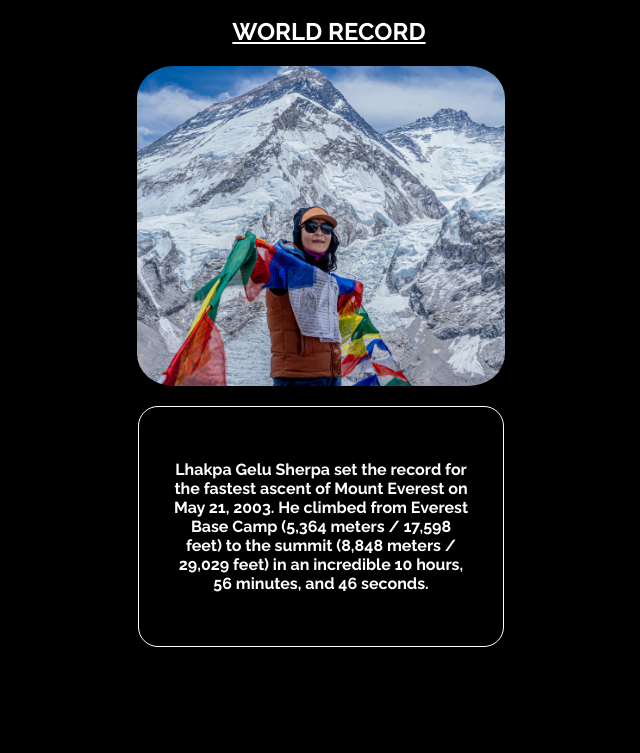
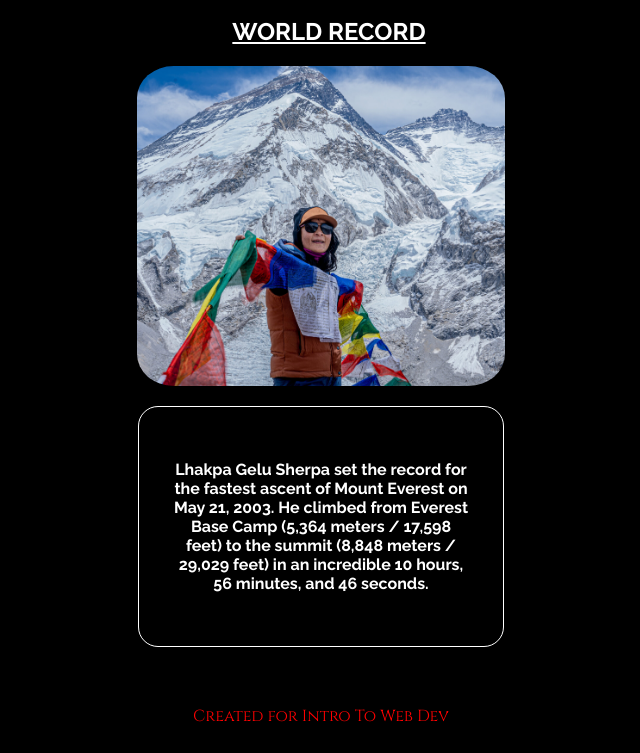
Before and after one commit to haibinc/mount_everest, a plain HTML site: page index.html in a window 1280 px wide. Shown: the part 4448-5201 px from the top of the page, without its empty margins (319-959 px from the left). Before the commit the page ends 5127 px from the top, so only its background shows below. Drawn offline with Linux system fonts and the light colour scheme.

Commit message:
added footer

```diff
--- a/index.html
+++ b/index.html
@@ -94,5 +94,8 @@
                 <h4> Lhakpa Gelu Sherpa set the record for the fastest ascent of Mount Everest on May 21, 2003. He climbed from Everest Base Camp (5,364 meters / 17,598 feet) to the summit (8,848 meters / 29,029 feet) in an incredible 10 hours, 56 minutes, and 46 seconds. </h4>
             </div>
         </div>
+        <footer>
+            <p>Created for Intro To Web Dev</p>
+        </footer>
     </body>
 </html>
--- a/styles.css
+++ b/styles.css
@@ -153,6 +153,15 @@ body {
     display: none;
 }
 
+footer{
+    background: black;
+    color: white;
+    text-align: center;
+    padding: 10px 0;
+    margin: 0;
+    color: red;
+}
+
 @media (min-width: 600px) {
     .info{
         font-family: "Raleway", sans-serif;
```
